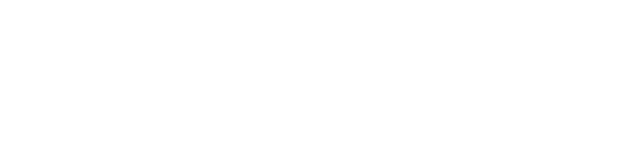
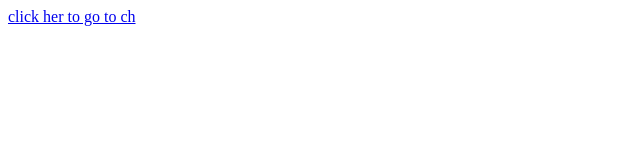
Before and after one commit to neleshsingla/web1, a plain HTML site: page index.html in a window 1280 px wide. Shown: the whole page, without its empty margins (0-640 px from the left). Drawn offline with Linux system fonts and the light colour scheme.

Commit message:
Added a link to CH website

```diff
--- a/index.html
+++ b/index.html
@@ -1 +1 @@
-<html></html>
+<html><body><a href="http://www.crimsonhexagon.com">click her to go to ch</a></body></html>
```
